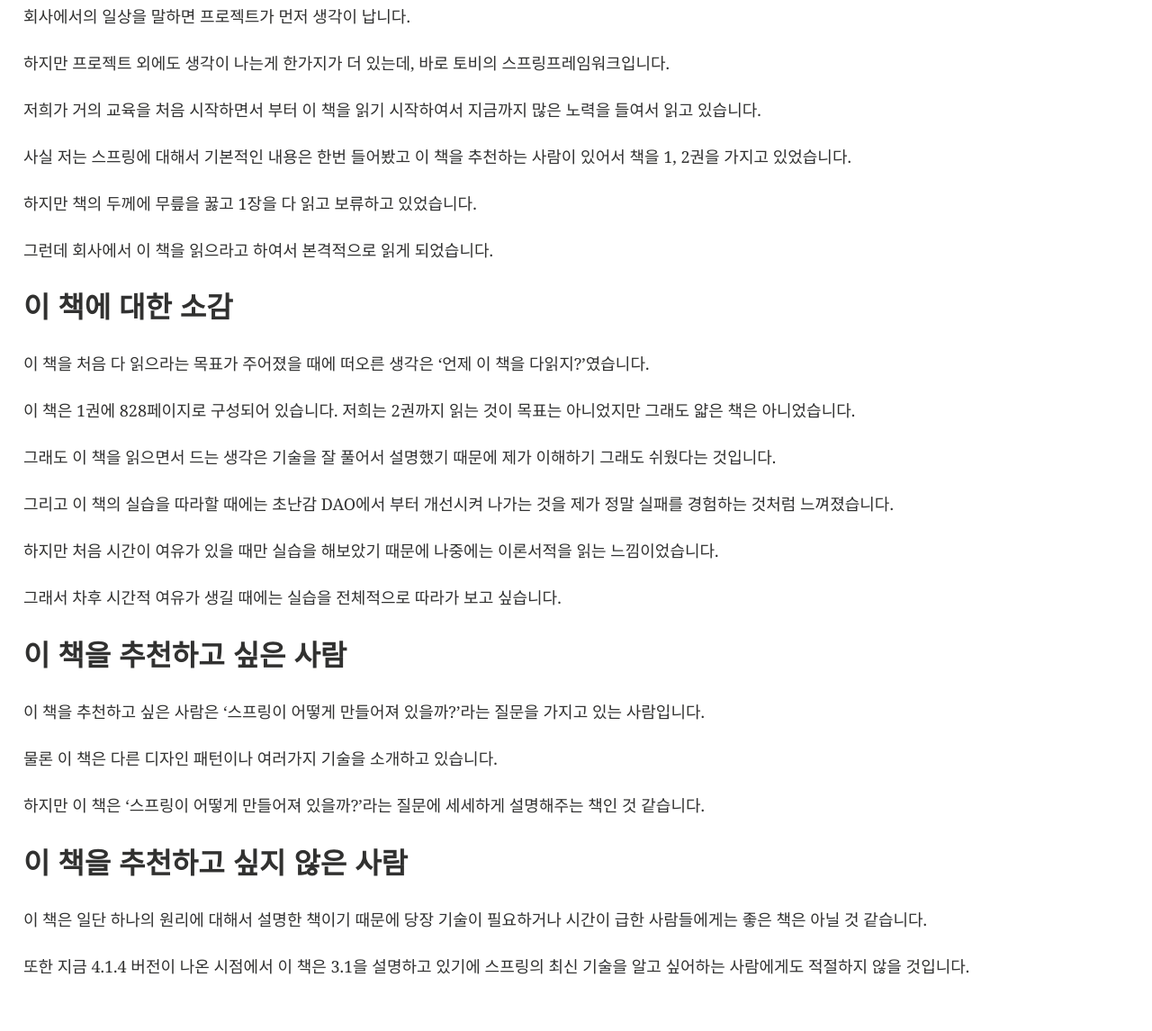
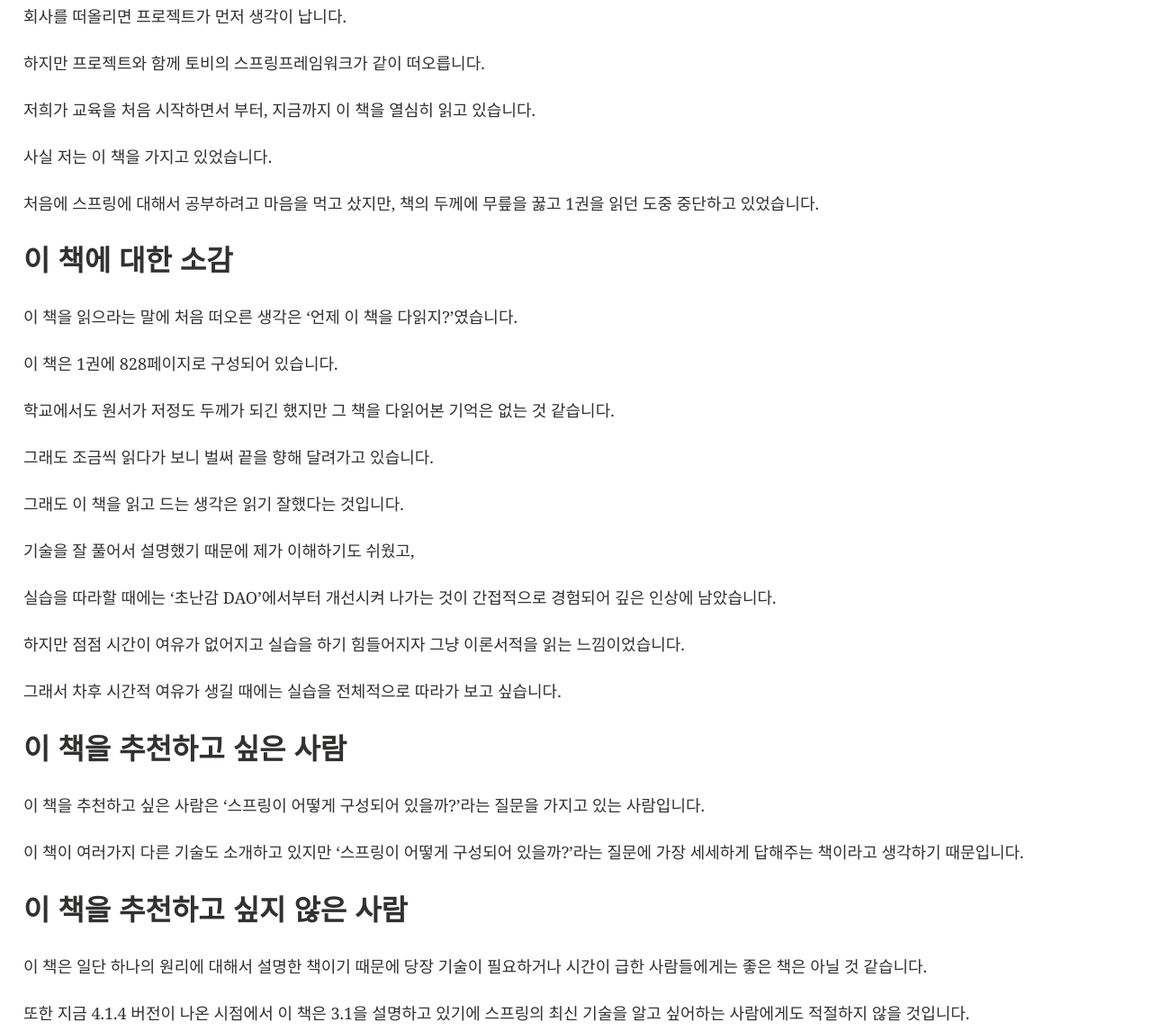
Before and after one commit to kbs0327/blog, a Jekyll site: the page built from _posts/2015-02-08-toby-spring.markdown, in a window 1280 px wide and 1400 px high, scrolled down 326 px. Shown: the part 254-1400 px from the top of the window at 90% size. Built offline with Jekyll 4.4.1, drawn with Linux system fonts in a browser that asks for light colours.

Commit message:
edit content

```diff
--- a/_posts/2015-02-08-toby-spring.markdown
+++ b/_posts/2015-02-08-toby-spring.markdown
@@ -8,41 +8,43 @@
 ---
 <img src="http://toby.epril.com/tobyimage/tobyspring31-2-c.jpg">
 
-회사에서의 일상을 말하면 프로젝트가 먼저 생각이 납니다.
+회사를 떠올리면 프로젝트가 먼저 생각이 납니다.
 
-하지만 프로젝트 외에도 생각이 나는게 한가지가 더 있는데, 바로 토비의 스프링프레임워크입니다.
+하지만 프로젝트와 함께 토비의 스프링프레임워크가 같이 떠오릅니다.
 
-저희가 거의 교육을 처음 시작하면서 부터 이 책을 읽기 시작하여서 지금까지 많은 노력을 들여서 읽고 있습니다.
+저희가 교육을 처음 시작하면서 부터, 지금까지 이 책을 열심히 읽고 있습니다.
 
-사실 저는 스프링에 대해서 기본적인 내용은 한번 들어봤고 이 책을 추천하는 사람이 있어서 책을 1, 2권을 가지고 있었습니다.
+사실 저는 이 책을 가지고 있었습니다.
 
-하지만 책의 두께에 무릎을 꿇고 1장을 다 읽고 보류하고 있었습니다.
-
-그런데 회사에서 이 책을 읽으라고 하여서 본격적으로 읽게 되었습니다.
+처음에 스프링에 대해서 공부하려고 마음을 먹고 샀지만, 책의 두께에 무릎을 꿇고 1권을 읽던 도중 중단하고 있었습니다.
 
 
 ## 이 책에 대한 소감
 
-이 책을 처음 다 읽으라는 목표가 주어졌을 때에 떠오른 생각은 '언제 이 책을 다읽지?'였습니다.
+이 책을 읽으라는 말에 처음 떠오른 생각은 '언제 이 책을 다읽지?'였습니다.
 
-이 책은 1권에 828페이지로 구성되어 있습니다. 저희는 2권까지 읽는 것이 목표는 아니었지만 그래도 얇은 책은 아니었습니다.
+이 책은 1권에 828페이지로 구성되어 있습니다.
 
-그래도 이 책을 읽으면서 드는 생각은 기술을 잘 풀어서 설명했기 때문에 제가 이해하기 그래도 쉬웠다는 것입니다.
+학교에서도 원서가 저정도 두께가 되긴 했지만 그 책을 다읽어본 기억은 없는 것 같습니다.
 
-그리고 이 책의 실습을 따라할 때에는 초난감 DAO에서 부터 개선시켜 나가는 것을 제가 정말 실패를 경험하는 것처럼 느껴졌습니다.
+그래도 조금씩 읽다가 보니 벌써 끝을 향해 달려가고 있습니다.
 
-하지만 처음 시간이 여유가 있을 때만 실습을 해보았기 때문에 나중에는 이론서적을 읽는 느낌이었습니다.
+그래도 이 책을 읽고 드는 생각은 읽기 잘했다는 것입니다.
+
+기술을 잘 풀어서 설명했기 때문에 제가 이해하기도 쉬웠고,
+
+실습을 따라할 때에는 '초난감 DAO'에서부터 개선시켜 나가는 것이 간접적으로 경험되어 깊은 인상에 남았습니다.
+
+하지만 점점 시간이 여유가 없어지고 실습을 하기 힘들어지자 그냥 이론서적을 읽는 느낌이었습니다.
 
 그래서 차후 시간적 여유가 생길 때에는 실습을 전체적으로 따라가 보고 싶습니다.
 
 
 ## 이 책을 추천하고 싶은 사람
 
-이 책을 추천하고 싶은 사람은 '스프링이 어떻게 만들어져 있을까?'라는 질문을 가지고 있는 사람입니다.
+이 책을 추천하고 싶은 사람은 '스프링이 어떻게 구성되어 있을까?'라는 질문을 가지고 있는 사람입니다.
 
-물론 이 책은 다른 디자인 패턴이나 여러가지 기술을 소개하고 있습니다.
-
-하지만 이 책은 '스프링이 어떻게 만들어져 있을까?'라는 질문에 세세하게 설명해주는 책인 것 같습니다.
+이 책이 여러가지 다른 기술도 소개하고 있지만 '스프링이 어떻게 구성되어 있을까?'라는 질문에 가장 세세하게 답해주는 책이라고 생각하기 때문입니다.
 
 
 ## 이 책을 추천하고 싶지 않은 사람
```
